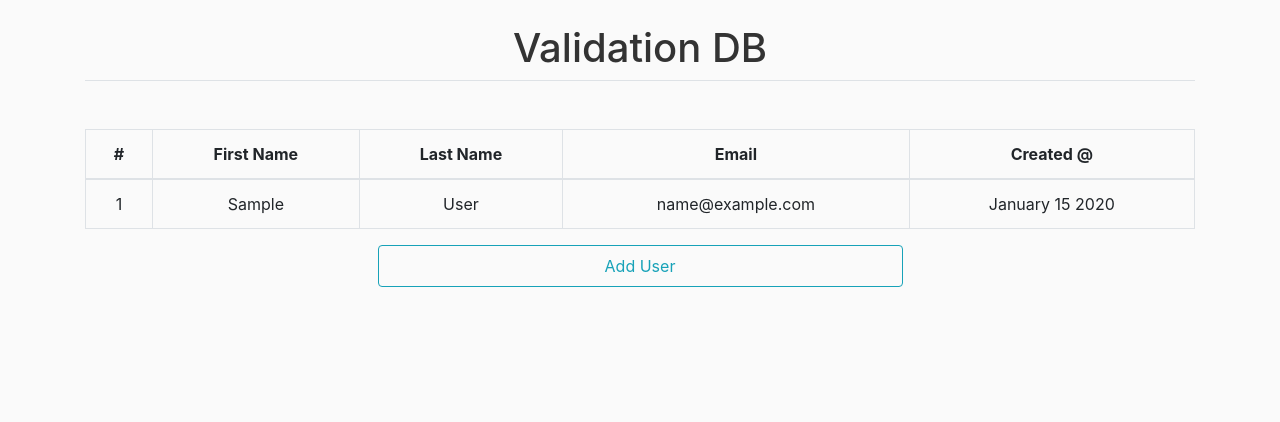
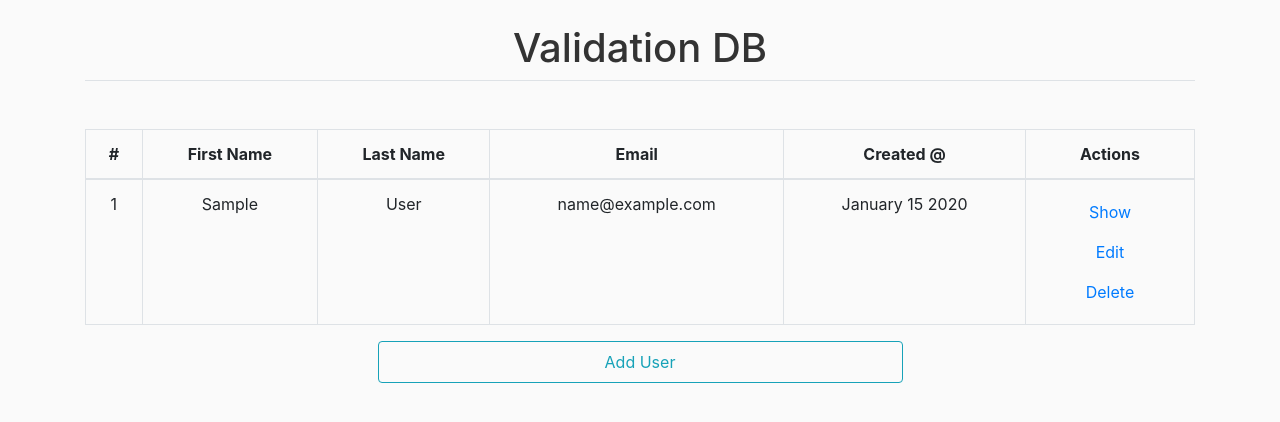
Before and after one commit to jprodsanz/X_Pablo_Email_Val_DB, a Flask app: template flask_app/templates/index.html in a window 1280 px wide. Shown: the part 56-478 px from the top of the page. Run offline with Flask 2, Linux system fonts and the light colour scheme; the template is opened without the code that fills it: most values are stand-ins (such as "Sample title", 1, 10 or a date in 2020).

Commit message:
hello_world2

```diff
--- a/flask_app/templates/index.html
+++ b/flask_app/templates/index.html
@@ -10,6 +10,7 @@
                 <th scope="col">Last Name </th>
                 <th scope="col">Email</th>
                 <th scope="col">Created @</th>
+                <th scope="col">Actions</th>
             </tr>
         </thead>
         <tbody>
@@ -20,6 +21,11 @@
                         <td>{{ one_friend.last_name }}</td>
                         <td>{{ one_friend.email }}</td>
                         <td>{{one_friend.created_at.strftime('%B %-d %Y')}}</td>
+                        <td>
+                            <a class="nav-item nav-link" href="">Show</a>
+                            <a class="nav-item nav-link" href="">Edit</a>
+                            <a class="nav-item nav-link" href="">Delete</a>
+                        </td>
                 </tr>
             {% endfor %}
         </tbody>
```
